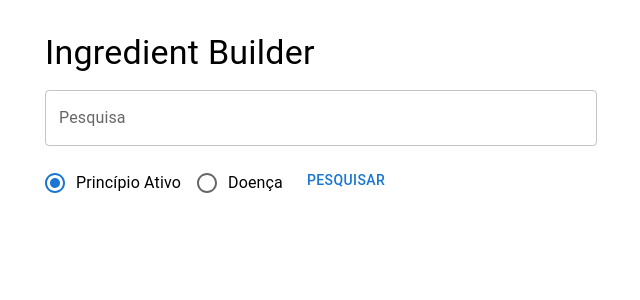
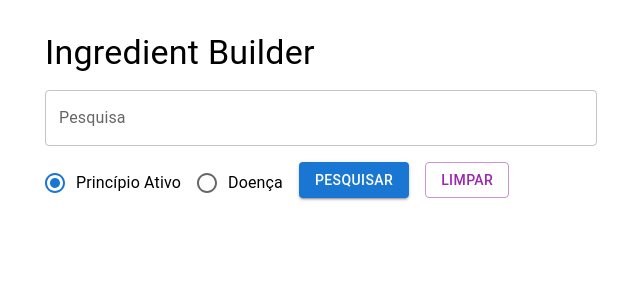
Before and after one commit to rodrigoschamber/ingredient-recomendation, a React (Vite) app in the folder frontend/: page / in a window 1280 px wide. Shown: the top 300 px of the page, without its empty margins (319-959 px from the left). Built offline with nearby package versions, Linux system fonts and the light colour scheme.

Commit message:
add clear button

```diff
--- a/frontend/src/components/IngredientSearch/index.jsx
+++ b/frontend/src/components/IngredientSearch/index.jsx
@@ -2,6 +2,7 @@
 import React, { useState } from "react";
 import PropTypes from "prop-types";
 import {
+  Box,
   Button,
   Typography,
   TextField,
@@ -86,6 +87,7 @@ export default function IngredientSearch({ setProgress, setResponseData }) {
         value={formData.search}
         onChange={handleChange}
       />
+      <Box sx={{ display: "flex" }}>
         <FormControl component="fieldset" sx={{ mb: 2 }}>
           <RadioGroup
             row
@@ -105,7 +107,23 @@ export default function IngredientSearch({ setProgress, setResponseData }) {
             />
           </RadioGroup>
         </FormControl>
-      <Button onClick={handleSubmit}>Pesquisar</Button>
+        <Box>
+          <Button onClick={handleSubmit} variant="contained" color="primary">
+            Pesquisar
+          </Button>
+          <Button
+            sx={{ ml: 2 }}
+            onClick={() => {
+              setResponseData([]);
+              setFormData({ search: "", option: "name" });
+            }}
+            variant="outlined"
+            color="secondary"
+          >
+            Limpar
+          </Button>
+        </Box>
+      </Box>
     </>
   );
 }
```
Lines whose indentation alone changed are shown as unchanged.
